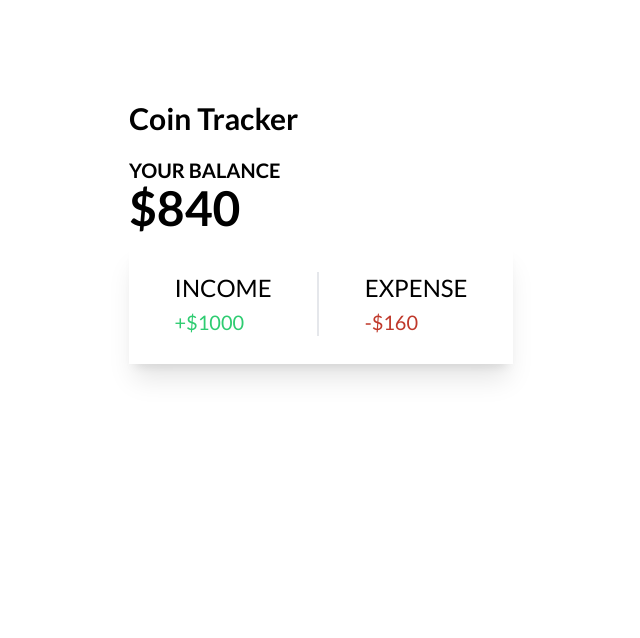
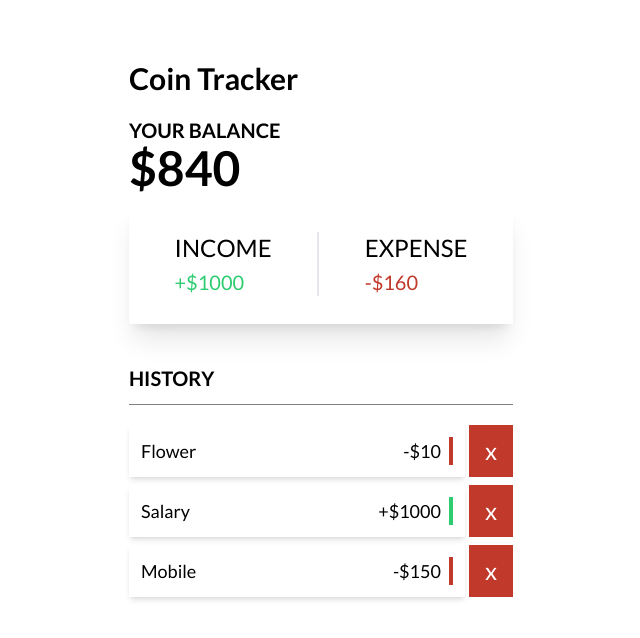
Before and after one commit to mohammedafsalofficial/Coin-Tracker, a React (Vite) app: page / in a window 1280 px wide. Shown: the top 638 px of the page, without its empty margins (319-959 px from the left). Built offline with nearby package versions, Linux system fonts and the light colour scheme.

Commit message:
Add TransactionList and Transaction component and changing the interfaces to types

```diff
--- a/src/App.tsx
+++ b/src/App.tsx
@@ -6,15 +6,17 @@ import { GlobalContextProvider } from "./context/GlobalState";
 import IncomeExpenses from "./components/IncomeExpenses";
 
 import "./App.css";
+import TransactionList from "./components/TransactionList";
 
 const App: React.FC = () => {
   return (
     <AppLayout>
       <GlobalContextProvider>
         <Header />
-        <div className="">
+        <div>
           <Balance />
           <IncomeExpenses />
+          <TransactionList />
         </div>
       </GlobalContextProvider>
     </AppLayout>
--- a/src/components/AppLayout.tsx
+++ b/src/components/AppLayout.tsx
@@ -1,12 +1,12 @@
 import React, { ReactNode } from "react";
 
-interface AppLayoutProps {
-  children: ReactNode;
-}
+type AppLayoutProps = {
+  children?: ReactNode;
+};
 
 const AppLayout: React.FC<AppLayoutProps> = ({ children }) => {
   return (
-    <div className="min-h-screen w-96 mx-auto flex flex-col justify-start items-start py-20">
+    <div className="min-h-screen w-96 mx-auto flex flex-col justify-start items-start py-10">
       {children}
     </div>
   );
--- /dev/null
+++ b/src/components/Transaction.tsx
@@ -0,0 +1,30 @@
+import React from "react";
+
+type TransactionProps = {
+  transaction: {
+    id: number;
+    text: string;
+    amount: number;
+  };
+};
+
+const Transaction: React.FC<TransactionProps> = ({ transaction }) => {
+  const { text, amount } = transaction;
+
+  return (
+    <li className="flex justify-between space-x-1">
+      <div className="w-full flex justify-between shadow-md mt-2 p-3 text-lg">
+        <div className="w-full flex justify-between mr-2">
+          <h1 className="">{text}</h1>
+          <p>{amount > 0 ? "+$" + amount : "-$" + amount * -1}</p>
+        </div>
+        <div
+          className={`border-2 ${amount > 0 ? "border-[#2ecc71]" : "border-[#c0392b]"}`}
+        ></div>
+      </div>
+      <button className="bg-[#c0392b] text-white text-2xl mt-2 px-4 py-2">x</button>
+    </li>
+  );
+};
+
+export default Transaction;
--- /dev/null
+++ b/src/components/TransactionList.tsx
@@ -0,0 +1,21 @@
+import React, { useContext } from "react";
+import { GlobalContext } from "../context/GlobalState";
+import Transaction from "./Transaction";
+
+const TransactionList: React.FC = () => {
+  const { transactions } = useContext(GlobalContext);
+
+  return (
+    <div className="mt-10">
+      <h3 className="text-xl font-bold uppercase">History</h3>
+      <hr className="my-3 border-[#808080]" />
+      <ul className="">
+        {transactions.map((transaction) => (
+          <Transaction key={transaction.id} transaction={transaction} />
+        ))}
+      </ul>
+    </div>
+  );
+};
+
+export default TransactionList;
```
Also changed, not shown: src/context/GlobalState.tsx (+9 -9 lines).
